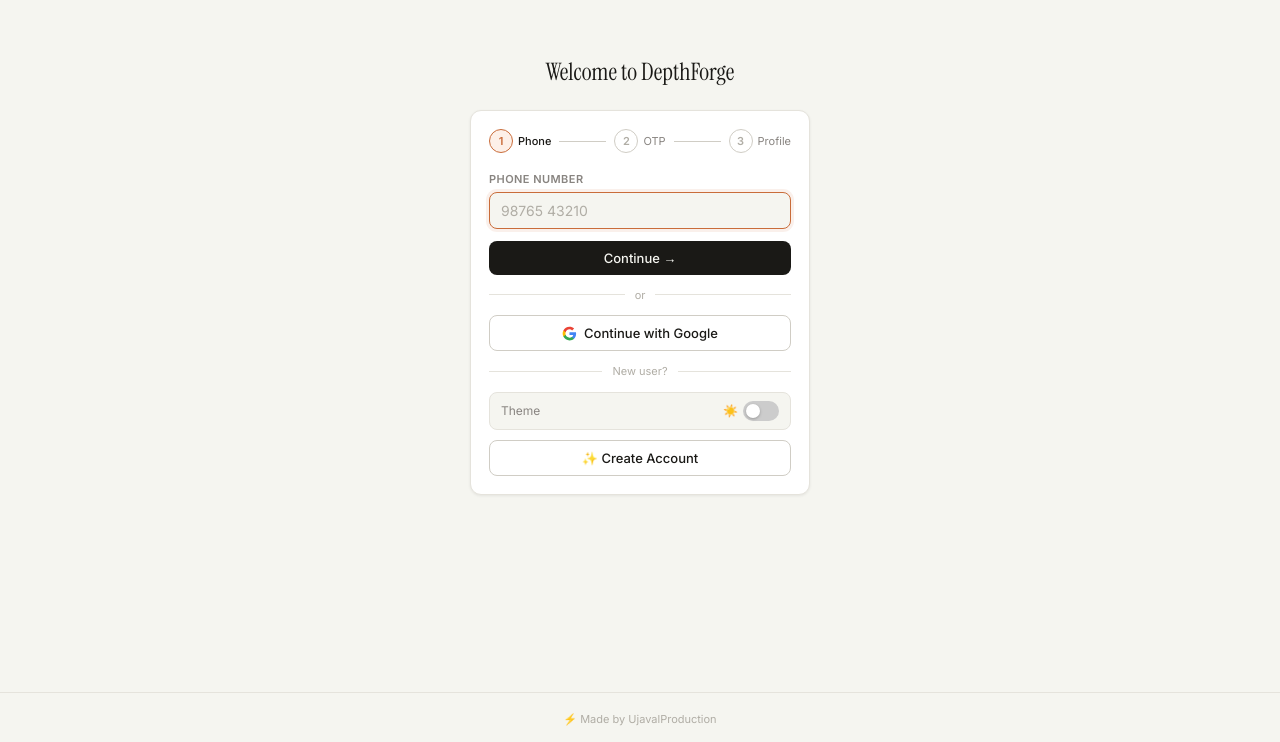
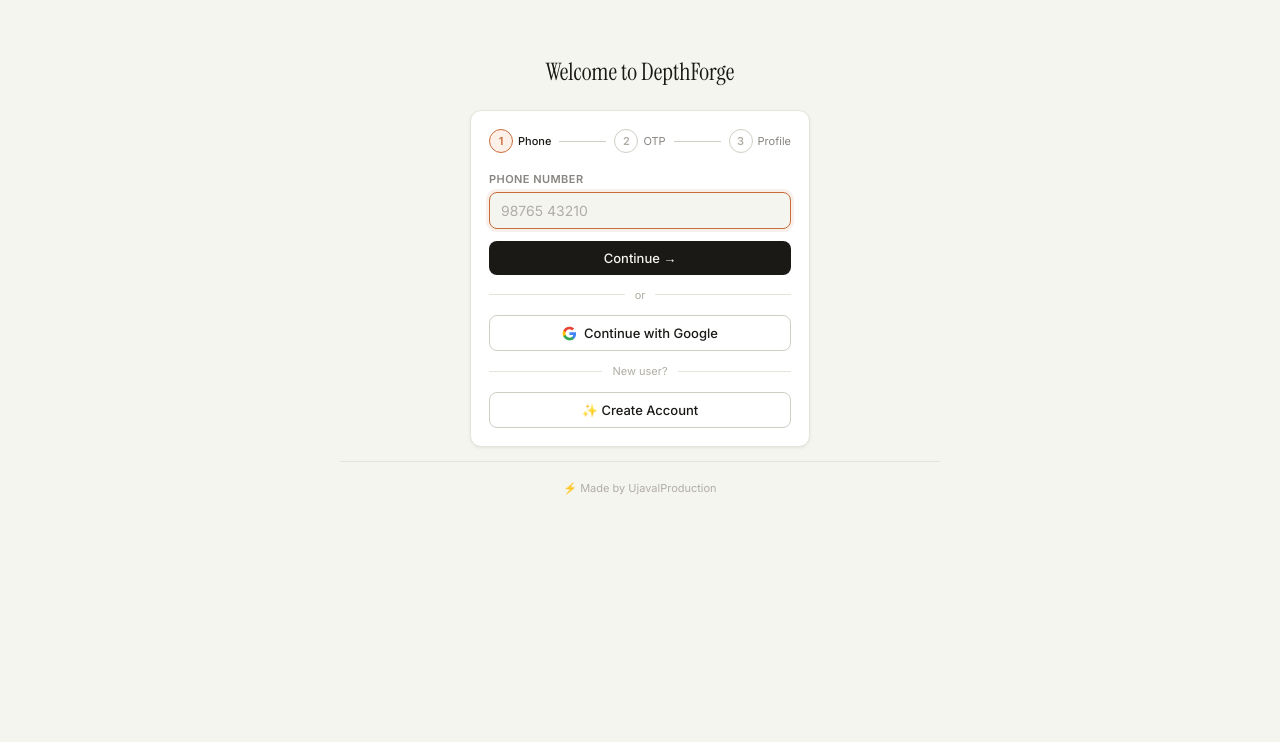
Before and after one commit to Ujjcs7807/3D-generative, a plain HTML site: page index.html in a window 1280 px wide. Shown: the part 58-800 px from the top of the page. Drawn offline with nearby package versions, Linux system fonts and the light colour scheme; no server answers.

Commit message:
remove them button

```diff
--- a/index.html
+++ b/index.html
@@ -375,20 +375,8 @@
           </button>
 
           <div class="divider"><span>New user?</span></div>
-
-          <!-- THEME ROW above Create Account -->
-          <div class="theme-row">
-            <span style="font-size:12px;color:var(--muted);">Theme</span>
-            <div class="theme-toggle" onclick="toggleTheme()">
-              <span id="themeIcon2" style="font-size:12px;">☀️</span>
-              <div class="toggle-track" id="themeTrack2">
-                <div class="toggle-knob" id="themeKnob2"></div>
-              </div>
-            </div>
-          </div>
-
-          <button class="btn btn-outline" onclick="sendOTP()">✨ Create Account</button>
-        </div>
+<!-- create account -->
+<button class="btn btn-outline" onclick="sendOTP()">✨ Create Account</button>
 
         <!-- STEP 2 -->
         <div id="step2" style="display:none">
```
